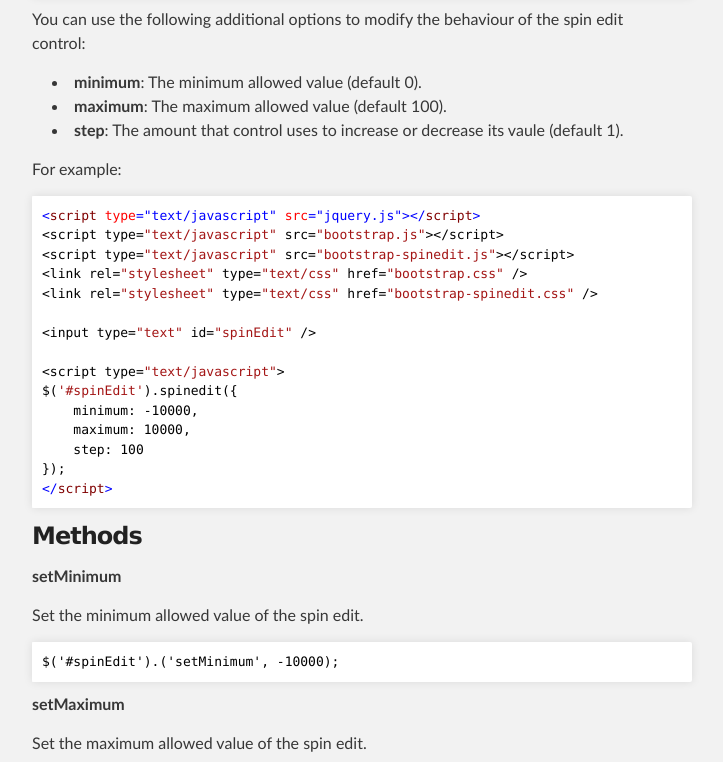
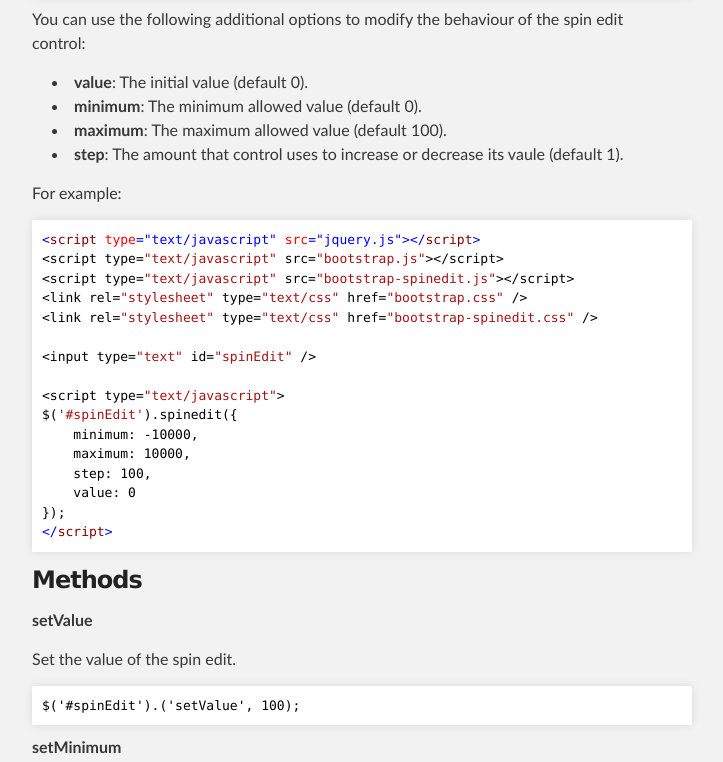
Before and after one commit to geersch/bootstrap-spinedit, a plain HTML site: page index.html in a window 1280 px wide. Shown: the part 839-1601 px from the top of the page, without its empty margins (288-1011 px from the left). Drawn offline with Linux system fonts and the light colour scheme.

Commit message:
Added documentation for new value option & setValue method

```diff
--- a/index.html
+++ b/index.html
@@ -66,6 +66,7 @@ $(<span class="str">'#spinEdit'</span>).spinedit();
 <p>You can use the following additional options to modify the behaviour of the spin edit control:</p>
 
 <ul>
+<li><strong>value</strong>: The initial value (default 0).</li>
 <li><strong>minimum</strong>: The minimum allowed value (default 0).</li>
 <li><strong>maximum</strong>: The maximum allowed value (default 100).</li>
 <li><strong>step</strong>: The amount that control uses to increase or decrease its vaule (default 1).</li>
@@ -88,12 +89,23 @@ $(<span class="str">'#spinEdit'</span>).spinedit();
 $(<span class="str">'#spinEdit'</span>).spinedit({
     minimum: -10000,
     maximum: 10000,
-    step: 100
+    step: 100,
+    value: 0
 });
 <span class="kwrd">&lt;/</span><span class="html">script</span><span class="kwrd">&gt;</span></pre>
 </div>
 
 <h3>Methods</h3>
+
+<p><strong>setValue</strong></p>
+
+<p>Set the value of the spin edit.</p>
+
+<div class="csharpcode">
+<!-- code formatted by http://manoli.net/csharpformat/ -->
+<pre>
+$('#spinEdit').('setValue', 100);</pre>
+</div>
 
 <p><strong>setMinimum</strong></p>
 
```
